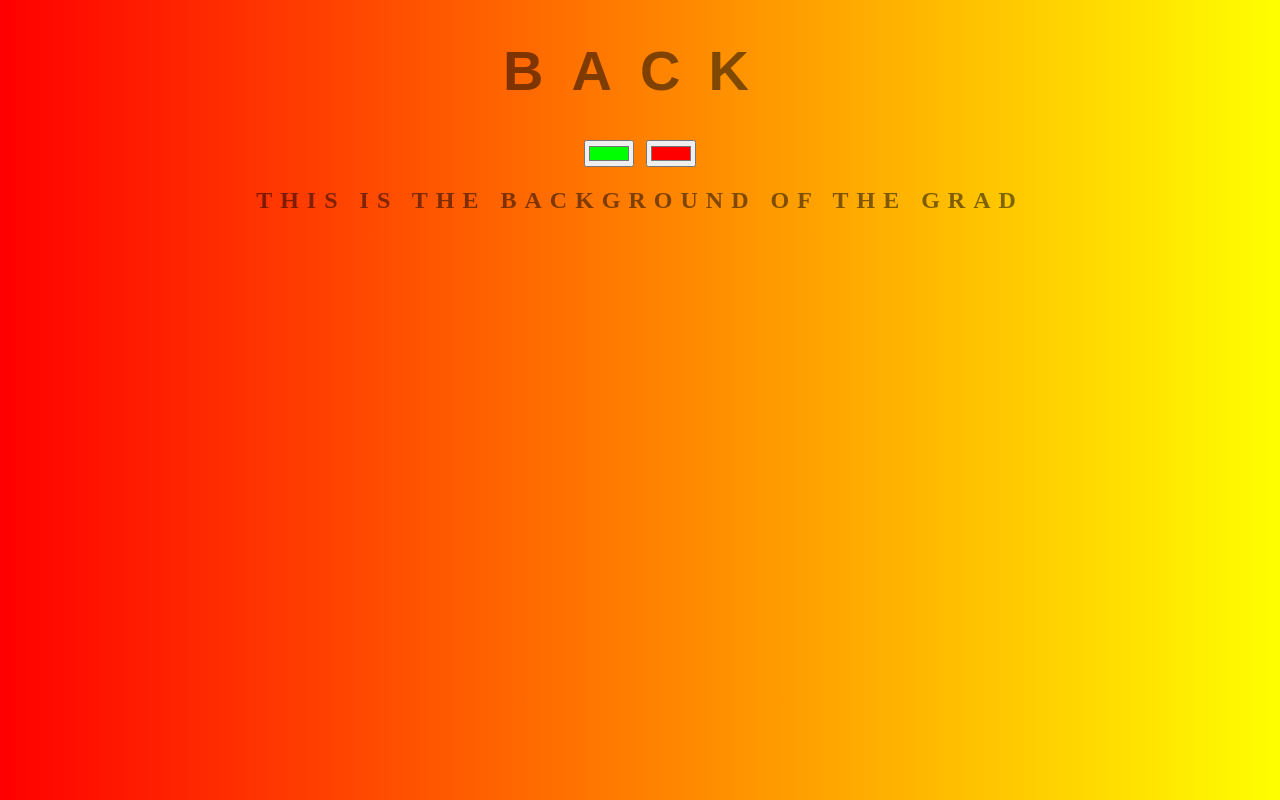
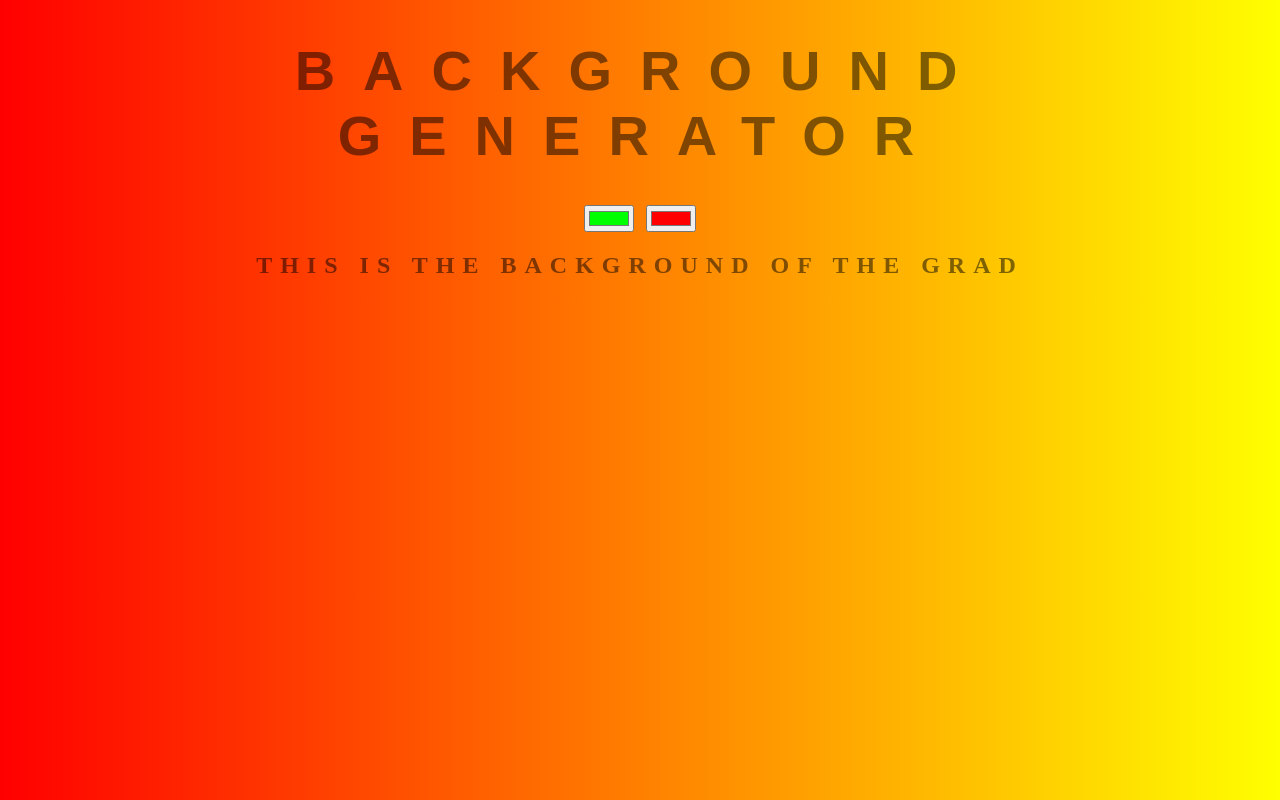
Before and after one commit to saikganesh/background-generator, a plain HTML site: page index.html in a window 1280 px wide. Drawn offline with Linux system fonts and the light colour scheme.

Commit message:
full title

```diff
--- a/index.html
+++ b/index.html
@@ -5,7 +5,7 @@
 	<link rel="stylesheet" type="text/css" href="style.css">
 </head>
 <body>
-	<h1>Back</h1>
+	<h1>Background generator</h1>
 	<input class="color1" type="color" name="color1" value="#00ff00">
 	<input class="color2" type="color" name="color2" value="#ff0000">
 	<h2>This is the background of the grad</h2>
```
